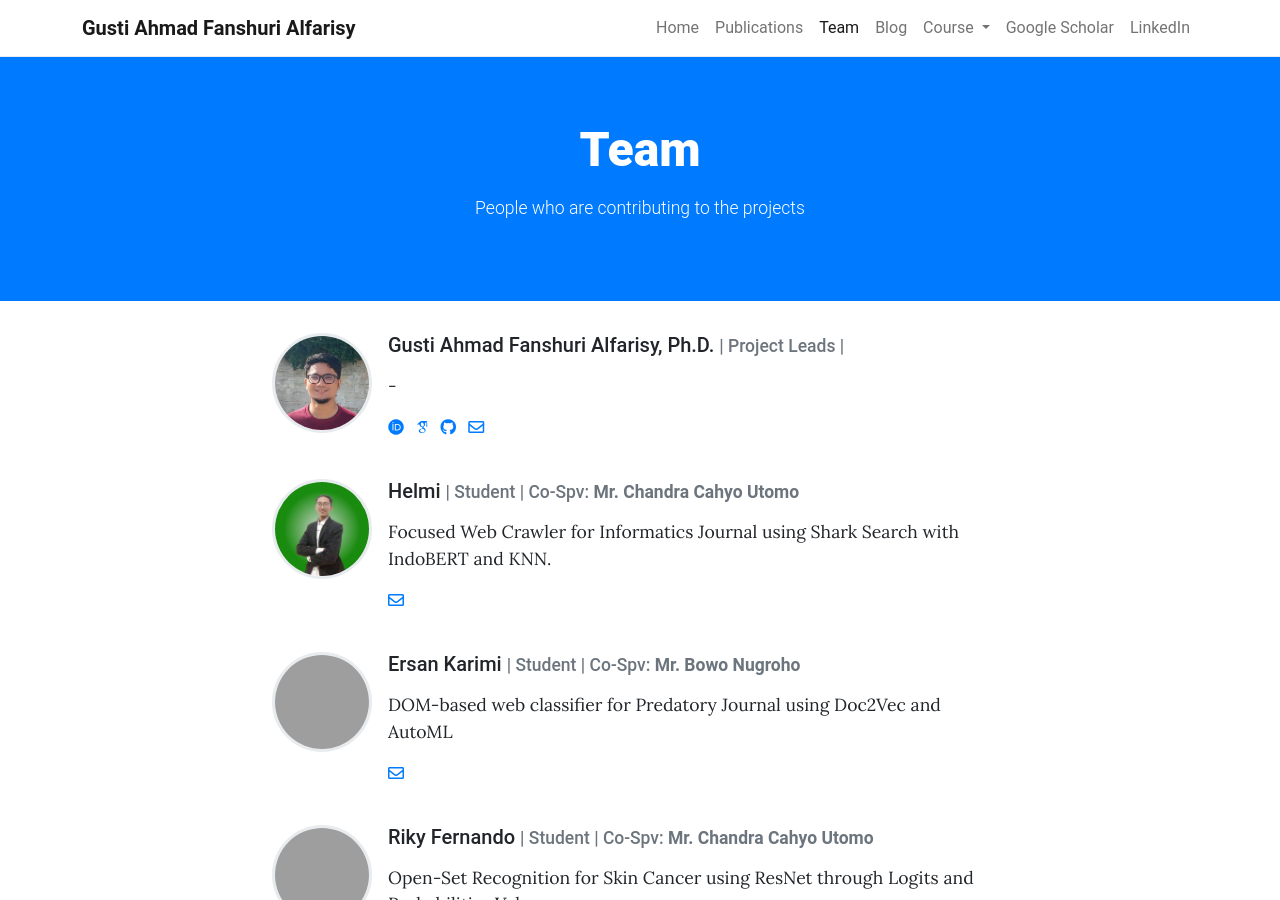
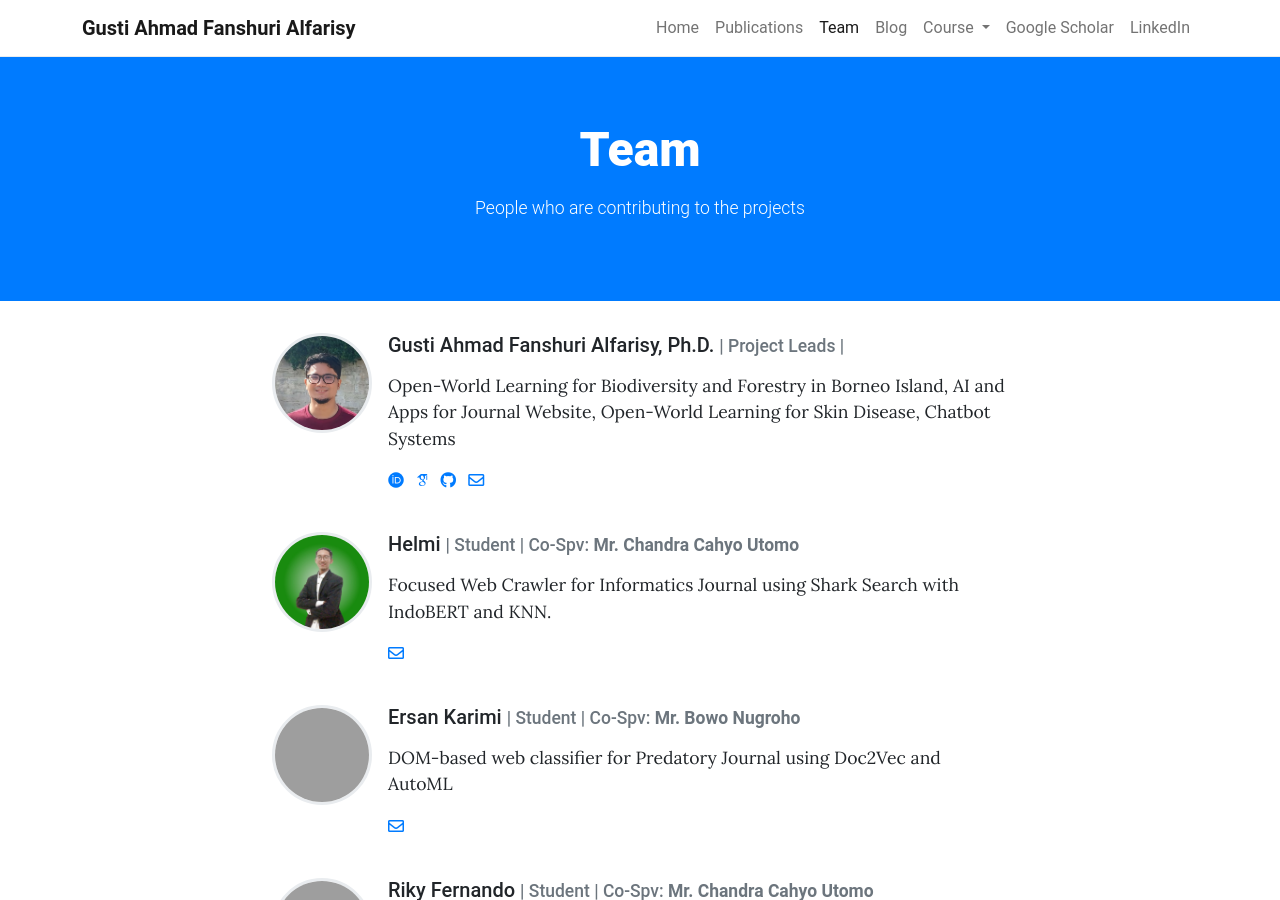
Before and after one commit to gusti-alfarisy/gusti-alfarisy.github.io, a Jekyll site: the page built from pages/team.md, in a window 1280 px wide and 900 px high, cut to the strip 0-900 px from the top of the window. Built offline with Jekyll 4.4.1, drawn with Linux system fonts in a browser that asks for light colours; some web fonts are replaced; grey boxes are pictures that could not be loaded.

Commit message:
adding my information research

```diff
--- a/_data/team.yml
+++ b/_data/team.yml
@@ -4,7 +4,7 @@
   role: Project Leads # Will appear next to name
   image: assets/theme/images/profil_pic_me.png # Can be external link
   description: > # Can be Markdown
-    -
+    Open-World Learning for Biodiversity and Forestry in Borneo Island, AI and Apps for Journal Website, Open-World Learning for Skin Disease, Chatbot Systems
   orcid: 0000-0002-0689-7002
 #  researchgate: researchgate_username
   googlescholar: giSF20kAAAAJ
```
